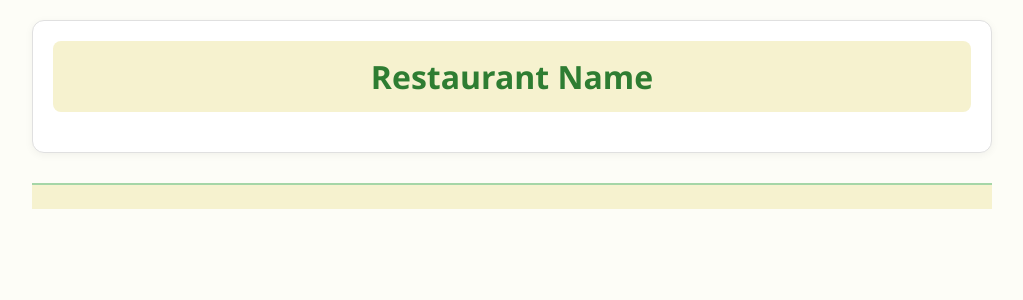
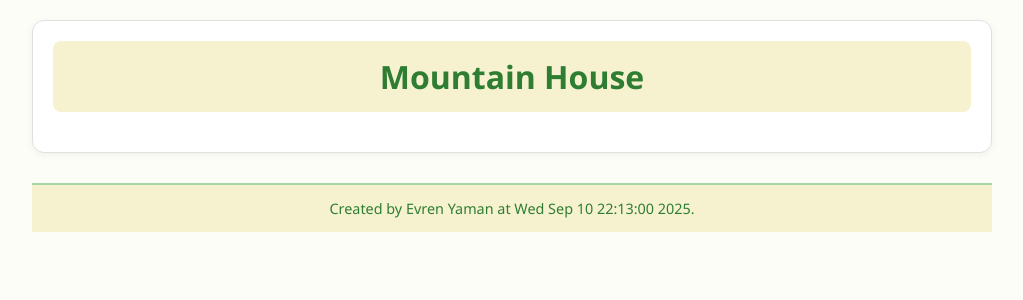
Before and after one commit to Evren-Y/cs412, a Django app: page /restaurant/confirmation in a window 1280 px wide. Shown: the part 68-368 px from the top of the page, without its empty margins (128-1151 px from the left). Run offline with Django 5.2, Linux system fonts and the light colour scheme.

Commit message:
setup for main page, base html

```diff
--- a/restaurant/templates/restaurant/base.html
+++ b/restaurant/templates/restaurant/base.html
@@ -5,7 +5,7 @@
  {% load static %}
  <html>
     <head>
-        <title> My Restaurant </title>
+        <title> Mountain House | Allston </title>
         <link rel="stylesheet" href="{% static 'styles.css' %}">
     </head>
     <body>
@@ -14,12 +14,13 @@
             <li><a href="{% url 'order_page' %}">Order</a></li>
         </nav>
         <div class="wrapper">
-            <h1>Restaurant Name</h1>
+            <h1> Mountain House </h1>
             {% block content %}
             <!-- html from the other pages that extend from this base.html file -->
             {% endblock %}
         </div>
         <footer>
+            Created by Evren Yaman at {{time}}.
         </footer>
     </body>
 </html>
--- a/restaurant/templates/restaurant/main.html
+++ b/restaurant/templates/restaurant/main.html
@@ -2,6 +2,7 @@
 <!-- Author: Evren Yaman (yamane@bu.edu), 9/16/2025 -->
 <!-- Description: Extends the base.html file and renders the main request from views.py. -->
 {% extends 'restaurant/base.html' %}
-
     {% block content %}
+    <img src="https://media.thebostoncalendar.com/images/q_auto,fl_lossy/v1706534909/nadmygn6c7urfxq5kwme/szechuan-mountain-house-authentic-szechuan-cuisine-allston.jpg" alt="Mountain House" style="max-width: 100%; height: auto;">
+    <p> Welcome to Allston's very own Mountain House, a Szechuan delight</p>
     {% endblock %}
--- a/restaurant/views.py
+++ b/restaurant/views.py
@@ -8,6 +8,13 @@ import time
 import random
 
 # Create your views here.
+
+specials = [
+    "",
+    "",
+    "",
+    "",
+]
 
 # Gets the current time
 time = time.ctime()
@@ -21,7 +28,11 @@ def main(request):
 
     template_name = 'restaurant/main.html'
 
-    return render(request, template_name)
+    context = {
+        "time": time,
+    }
+
+    return render(request, template_name, context)
 
 def order(request):
     '''Function to respond to the "order" request.
@@ -29,7 +40,12 @@ def order(request):
 
     template_name = 'restaurant/order.html'
 
-    return render(request, template_name)
+    context = {
+        "time": time,
+        "special": specials[random.randint(1,4)-1]
+    }
+
+    return render(request, template_name, context)
 
 def confirmation(request):
     '''Function to respond to the "show_all" request.
@@ -37,4 +53,8 @@ def confirmation(request):
 
     template_name = 'restaurant/confirmation.html'
 
-    return render(request, template_name)
+    context = {
+        "time": time,
+    }
+
+    return render(request, template_name, context)
```
